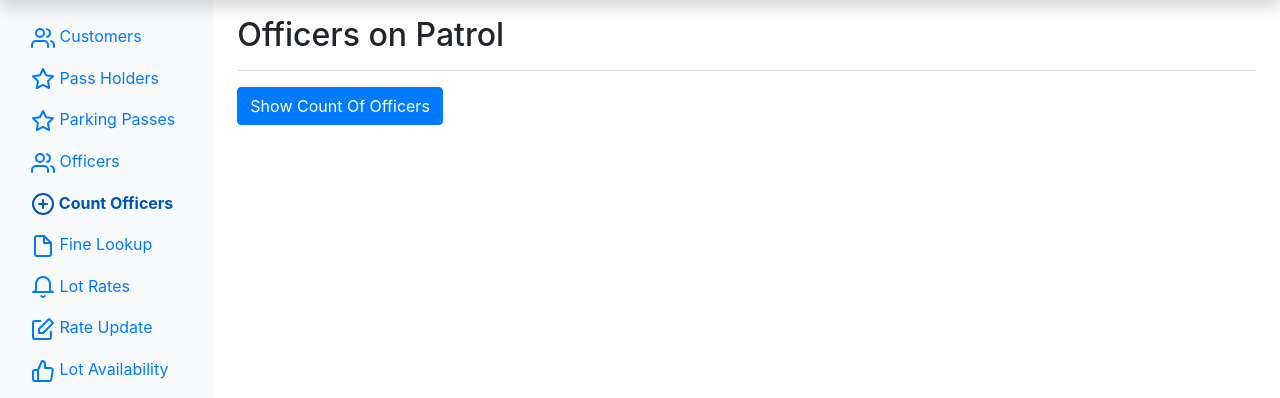
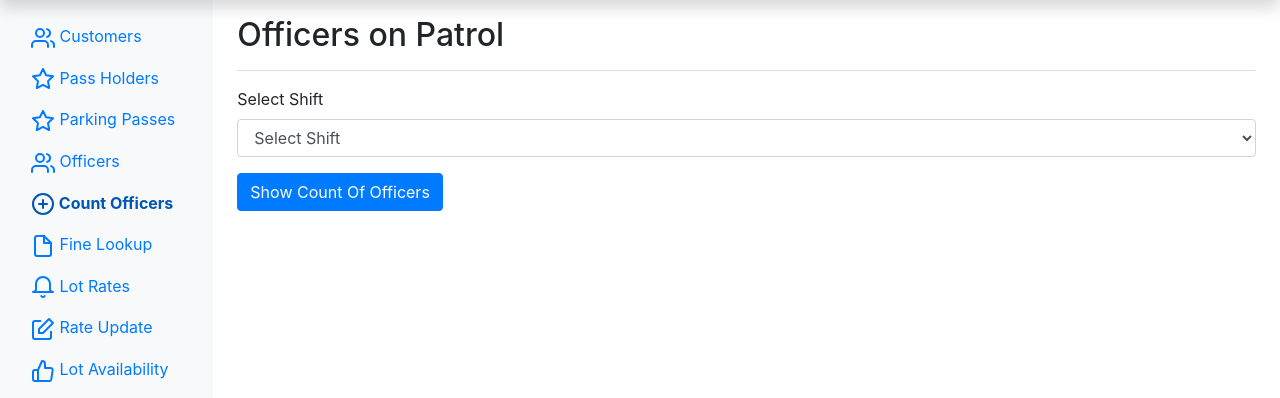
Before and after one commit to sassansh/Parking-Lot-System, a PHP site: page /countofficers.php in a window 1280 px wide. Shown: the part 40-438 px from the top of the page. Run offline with PHP 8.4, Linux system fonts and the light colour scheme; data comes from the database, SQL or seed files in the repository.

Commit message:
Made the countOfficers dynamic.

```diff
--- a/countofficers.php
+++ b/countofficers.php
@@ -5,7 +5,11 @@ $officer = new Officer;
 $template = new Template('templates/countOfficersTemplate.php');
 $template -> title = 'Officers';
 
+$template -> officers1 = $officer->getShifts();
+
 $template -> show = isset($_POST['show']) ? $_POST['show'] : null;
-$template -> officers = $officer->getCountOfOfficers();
+
+$template -> shift = isset($_POST['Shift']) ? $_POST['Shift'] : null;
+$template -> officers = $officer->getCountOfOfficers($template->shift);
 
 echo $template;
--- a/lib/Officer.php
+++ b/lib/Officer.php
@@ -11,6 +11,19 @@ class Officer{
     public function getAllOfficers(){
         $this->db->query("
             SELECT *
+            FROM Parking_Lot_Employee e, Officer o
+            WHERE e.Employee_ID = o.Employee_ID;
+        ");
+
+        // ASSIGN RESULT SET
+        $results = $this->db->resultSet();
+        return $results;
+    }
+
+    // GET ALL SHIFTS OF OFFICERS
+    public function getShifts(){
+        $this->db->query("
+            SELECT DISTINCT Shift
             FROM Parking_Lot_Employee e, Officer o
             WHERE e.Employee_ID = o.Employee_ID;
         ");
@@ -37,13 +50,16 @@ class Officer{
         return $results;
     }
 
-     // COUNT ALL OFFICERS
-     public function getCountOfOfficers()
+     // COUNT ALL OFFICERS BY SHIFT
+     public function getCountOfOfficers($shift)
      {
          $this->db->query("
-             SELECT COUNT(Officer_ID) AS NumberOfOfficers
-             FROM Officer;
+             SELECT COUNT(Officer_ID) AS NumberOfOfficers, Shift
+             FROM Officer
+             WHERE Officer.Shift = :shift;
          ");
+
+         $this->db->bind(':shift', $shift);
 
          // ASSIGN RESULT SET
          $results = $this->db->single();
--- a/templates/countOfficersTemplate.php
+++ b/templates/countOfficersTemplate.php
@@ -5,11 +5,20 @@
         <h1 class="h2">Officers on Patrol</h1>
     </div>
 <form method="post" action="countofficers.php">
+<div class="form-group">
+            <label>Select Shift</label>
+            <select name="Shift" class="form-control">
+                <option value="0">Select Shift</option>
+                <?php foreach ($officers1 as $officer) : ?>
+                    <option value="<?php echo $officer->Shift; ?>"><?php echo str_replace('_', ' ', $officer->Shift); ?></option>
+                <?php endforeach; ?>
+            </select>
+        </div>
     <input type="submit" name="show" class="btn btn-primary" value="Show Count Of Officers">
 </form>
 <div class=officer-count>
     <p><?php if ($show == 'Show Count Of Officers') {
-            echo '<br>There are currently <b>'.$officers->NumberOfOfficers.'</b> employed officers across the parking lots!<br>';
+            echo '<br>There are currently <b>'.$officers->NumberOfOfficers.'</b> officers working the <b>'.$officers->Shift.'</b> shift.<b>';
             echo '<p style="font-size:70px">';
             for ($x = 0; $x < $officers->NumberOfOfficers; $x++) {
                 echo '&#128110;&#8205;&#9794;&#65039';
@@ -19,13 +28,3 @@
 </div>
 </main>
 <?php include 'inc/footer.php'; ?>
-
-<!-- <style>
-.officer-count {
-    text-decoration: underline;
-    line-height: 1.6;
-    font-style: italic;
-    font-family: 'Roboto mono', monospace;
-    font-size: 40px;
-}
-</style> -->
```
